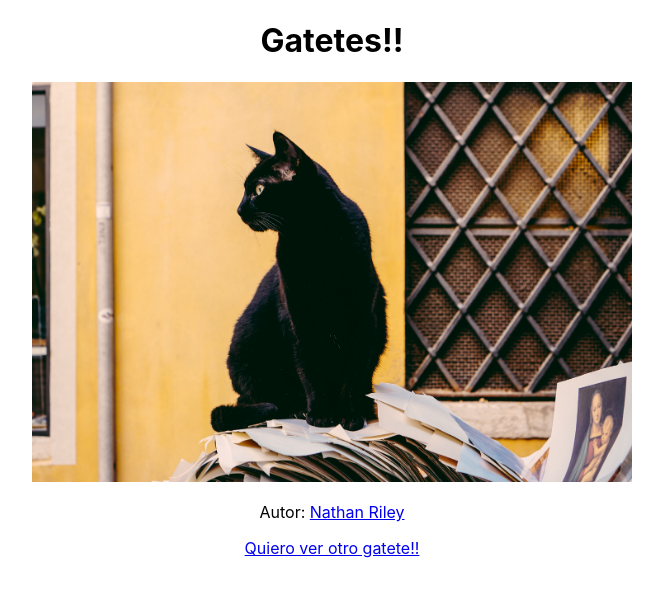
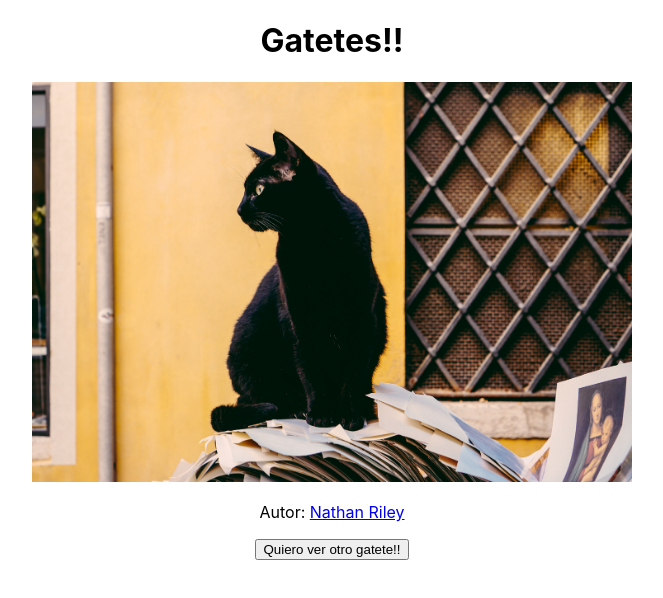
Before and after one commit to Rivet92/React-experiments_Gatetes, a React (Create React App) app: page /id/23 in a window 1280 px wide. Shown: the top 598 px of the page, without its empty margins (308-971 px from the left). Built offline with nearby package versions, Linux system fonts and the light colour scheme.

Commit message:
Cambiado enlace por boton

```diff
--- a/src/Gatete.js
+++ b/src/Gatete.js
@@ -31,7 +31,7 @@ const Gatete = () => {
             <div>
                 <a href={img.url}><img src={"/img/" + img.fileName} alt={"Autor: " + img.author} /></a>
                 <p>Autor: <a href={img.authorUrl}>{img.author}</a></p>
-                <a href="/" onClick={verMasGatetes} >Quiero ver otro gatete!!</a>
+                <button onClick={verMasGatetes} >Quiero ver otro gatete!!</button>
             </div>
         );
     }
```
